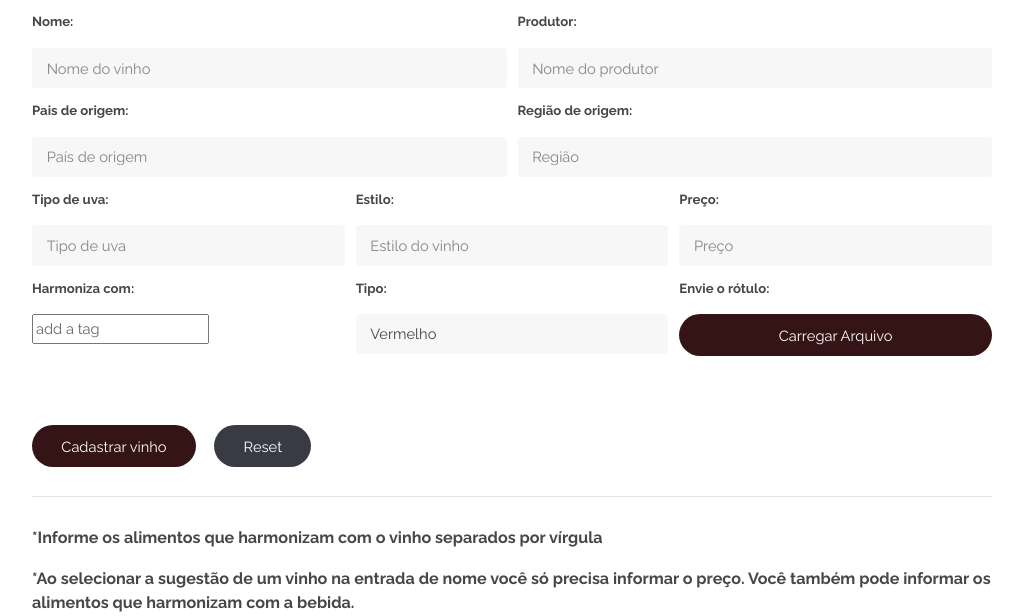
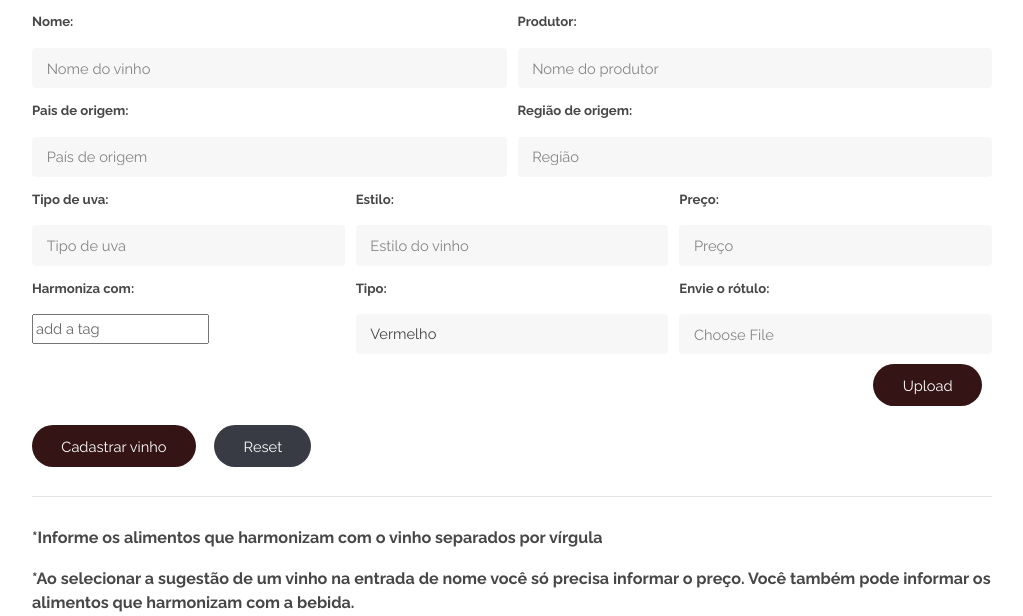
Before and after one commit to jeanoliveira92/COM222TrabalhoFinal, a PHP site: page /cadastro_vinho.php in a window 1280 px wide. Shown: the part 332-948 px from the top of the page, without its empty margins (128-1151 px from the left). Run offline with PHP 8.4, Linux system fonts and the light colour scheme; the visitor is signed in with stand-in values (Sample User, id 1); some libraries are stand-ins or nearby versions.

Commit message:
Fix cadastro Vinho Script e Form

```diff
--- a/cadastro_vinho.php
+++ b/cadastro_vinho.php
@@ -1,3 +1,5 @@
+<?php include_once 'session.php'; ?>
+
 <html lang="pt-br">
     <head>
         <meta charset="UTF-8">
@@ -26,7 +28,7 @@
         <script type="text/javascript">
             $(document).ready(function () {
                 $("#nome").autocomplete("cadastro_vinho_Autocompletar.php", {
-                    width: 310,
+                    width:592,
                     selectFirst: false
                 });
             });
@@ -78,7 +80,7 @@
                             </div>
                             <div class="4u$ 12u$(3)">
                                 <label for="preco">Preço:</label>
-                                <input type="text" name="preco" required="true" min="4" id="preco" placeholder="Preço">
+                                <input type="text" name="preco"  min="4" id="preco" placeholder="Preço">
                             </div>
                             <div class="4u 12u$(3)">
                                 <label for="harmonizacao">Harmoniza com:</label>
@@ -97,9 +99,10 @@
                             </div>
                             <div class="4u 12u$(3)">
                                 <label for="rotulo">Envie o rótulo:</label>
-                                <div class="fileUpload button fit">
-                                    <span>Carregar Arquivo</span>
-                                    <input type="file" name="rotulo" id="rotulo" class="upload">
+                                <input id="uploadFile" type="text" placeholder="Choose File" disabled="disabled" />
+                                <div class="fileUpload button">
+                                    <span>Upload</span>
+                                    <input type="file" class="upload" name="rotulo" id="rotulo" />
                                 </div>
                             </div>
                             <div class="12u$">
@@ -148,5 +151,10 @@
             </div>
         </footer>
 
+<script language="javascript">
+    document.getElementById("rotulo").onchange = function () {
+    document.getElementById("uploadFile").value = this.value;
+};
+</script>
     </body>
 </html>
--- a/css/style.css
+++ b/css/style.css
@@ -1224,6 +1224,8 @@ body.landing #header nav a {
 .fileUpload {
     position: relative;
     overflow: hidden;
+    float: right;
+    margin:10px;
 }
 .fileUpload input.upload {
     position: absolute;
@@ -1234,5 +1236,6 @@ body.landing #header nav a {
     font-size: 20px;
     cursor: pointer;
     opacity: 0;
+    float: left;
     filter: alpha(opacity=0);
 }
--- a/navMenu.php
+++ b/navMenu.php
@@ -15,8 +15,8 @@
             <?php if (isset($_SESSION["id"])) { ?>
             <li><a href="perfil.php"><?php echo $_SESSION["nome"][1]."&nbsp;";?></a><a href="session/logout.php">( Logout )</a></li>
             <?php } else { ?>
-                <li><a href="session/logon.php">Inscreva-se</a></li>
-                <li><a href="session/logon.php">Entrar</a></li>
+                <li><a href="session/logon.php">Sign up</a></li>
+                <li><a href="session/logon.php">Login</a></li>
             <?php } ?>
         </ul>
     </nav>
--- a/session.php
+++ b/session.php
@@ -6,6 +6,6 @@ session_start();
 // Usuário não logado! Redireciona para a página de login
 if (!isset($_SESSION["id"])) {
     // Usuário não logado! Redireciona para a página de login
-    header("Location: session/logon.php");
+    header("Location: session/logon.php?connect=1");
 }
 ?>
--- a/session/css/stylelg.css
+++ b/session/css/stylelg.css
@@ -113,7 +113,7 @@ a:hover, a:visited, a:link, a:active
 
 .alert{
     margin-top: 10px;
-    padding: 7px;
+    padding: 15px;
 }
 
 .form-check{
--- a/session/logon.php
+++ b/session/logon.php
@@ -73,6 +73,9 @@
                 <?php if (isset($_GET['error'])) { ?>
                     <div class="alert alert-danger" role="alert"><?php echo "E-mail ou senha inválido(os)"; ?></div>
                 <?php }
+                    else if (isset($_GET['connect'])) { ?>
+                    <div class="alert alert-success" role="alert"><?php echo "Para continuar, conecte-se ao seu usuário"; ?></div>
+                <?php }
                      else if (isset($_GET['success'])) { ?>
                     <div class="alert alert-success" role="alert"><?php echo "Login realizado com sucesso. Direcionando para a página principal..."; ?></div>
                 <?php }
```
Also changed, not shown: images/rotulos/2239f61eb319565c0b62414e9c5ae4fb.gif (added), images/rotulos/ad8e29b37af979d917e518df084f8ffc.jpg (added), images/rotulos/e7d564e448c7fae0a9c99e6e6ae6e724.gif (added), images/rotulos/f458728a4b9b129593f7eb1aedfbdc1c.png (added), session/registrar.php (line endings or trailing spaces).
